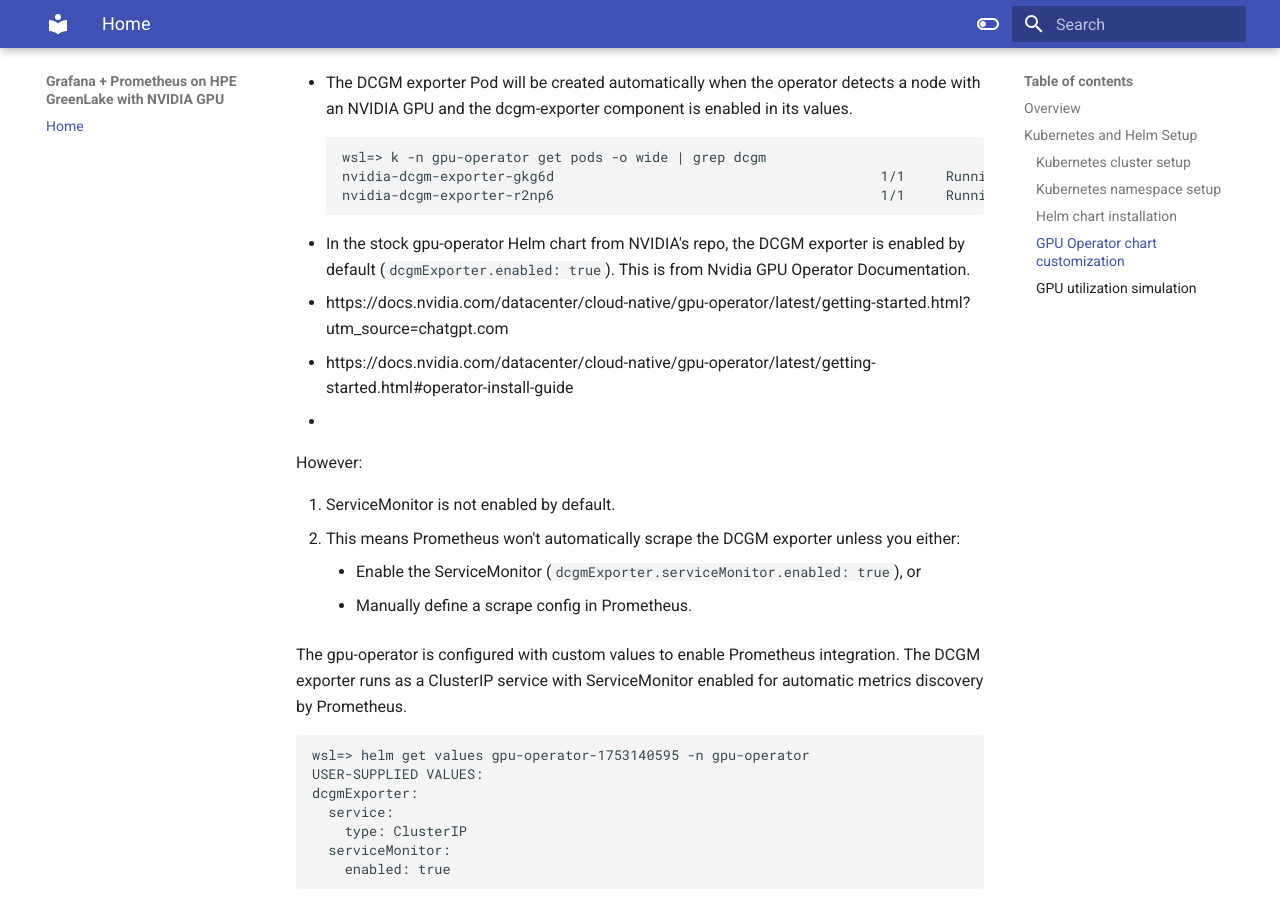
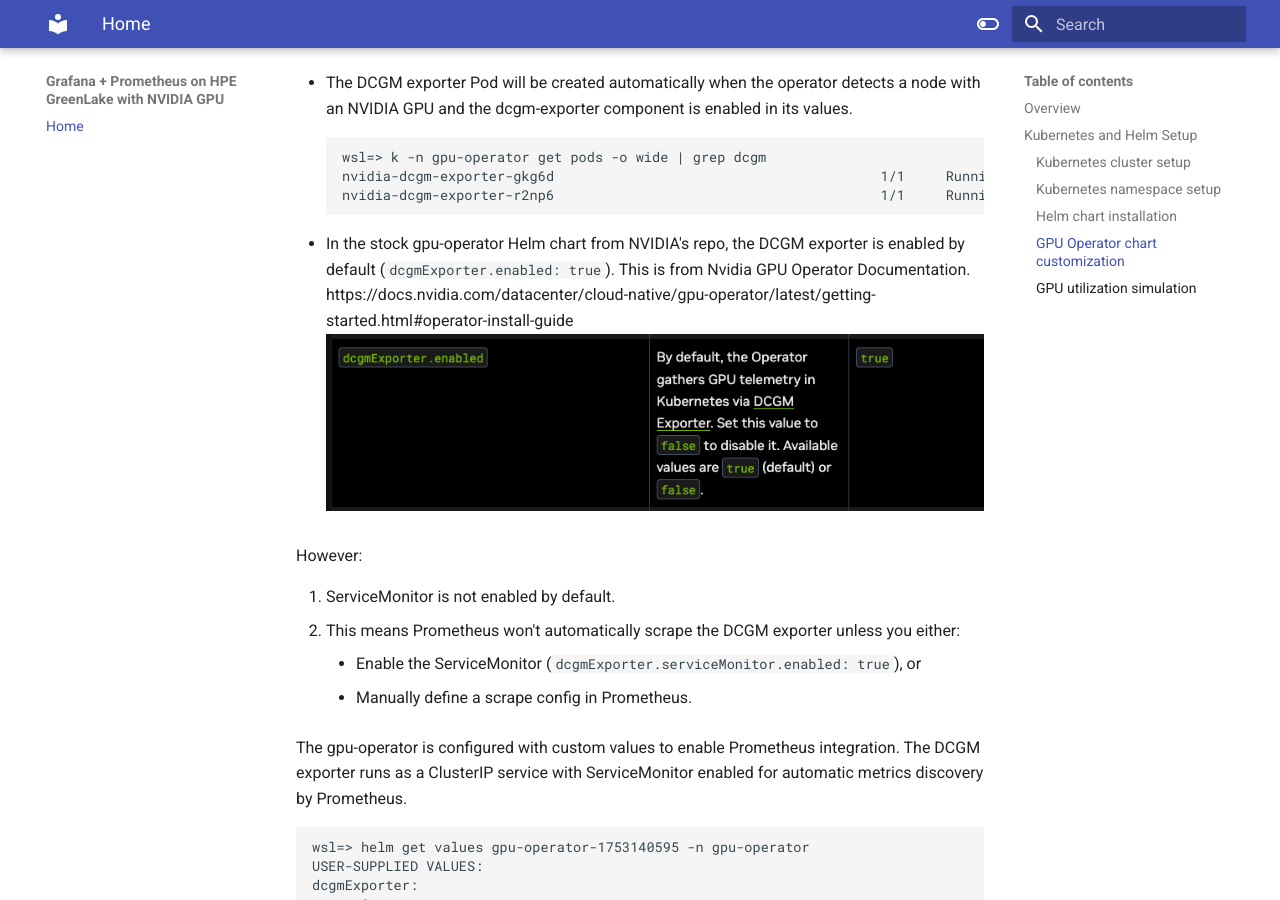
Before and after one commit to hjma29/grafana-prometheus-hpe-greenlake-com-nvidia, an MkDocs documentation site: the page built from docs/whitepaper.md, in a window 1280 px wide and 900 px high, scrolled down 1587 px. Built offline with MkDocs 1.6.1 and Material for MkDocs 9.7.7, drawn with Linux system fonts in a browser that asks for light colours; part of the change alters nothing that is shown.

Commit message:
[skip ci] 251010-12:17 on mini4

````diff
--- a/docs/whitepaper.md
+++ b/docs/whitepaper.md
@@ -60,9 +60,8 @@ nvidia-dcgm-exporter-r2np6                                        1/1     Runnin
 ```
 
 - In the stock gpu-operator Helm chart from NVIDIA's repo, the DCGM exporter is enabled by default (`dcgmExporter.enabled: true`). This is from Nvidia GPU Operator Documentation.
-- https://docs.nvidia.com/datacenter/cloud-native/gpu-operator/latest/getting-started.html?utm_source=chatgpt.com
-- https://docs.nvidia.com/datacenter/cloud-native/gpu-operator/latest/getting-started.html#operator-install-guide
--
+https://docs.nvidia.com/datacenter/cloud-native/gpu-operator/latest/getting-started.html#operator-install-guide
+![alt text](images/image-4.png)
 
 However:
 
````
Also changed, not shown: docs/images/image-3.png (added), docs/images/image-4.png (added).
